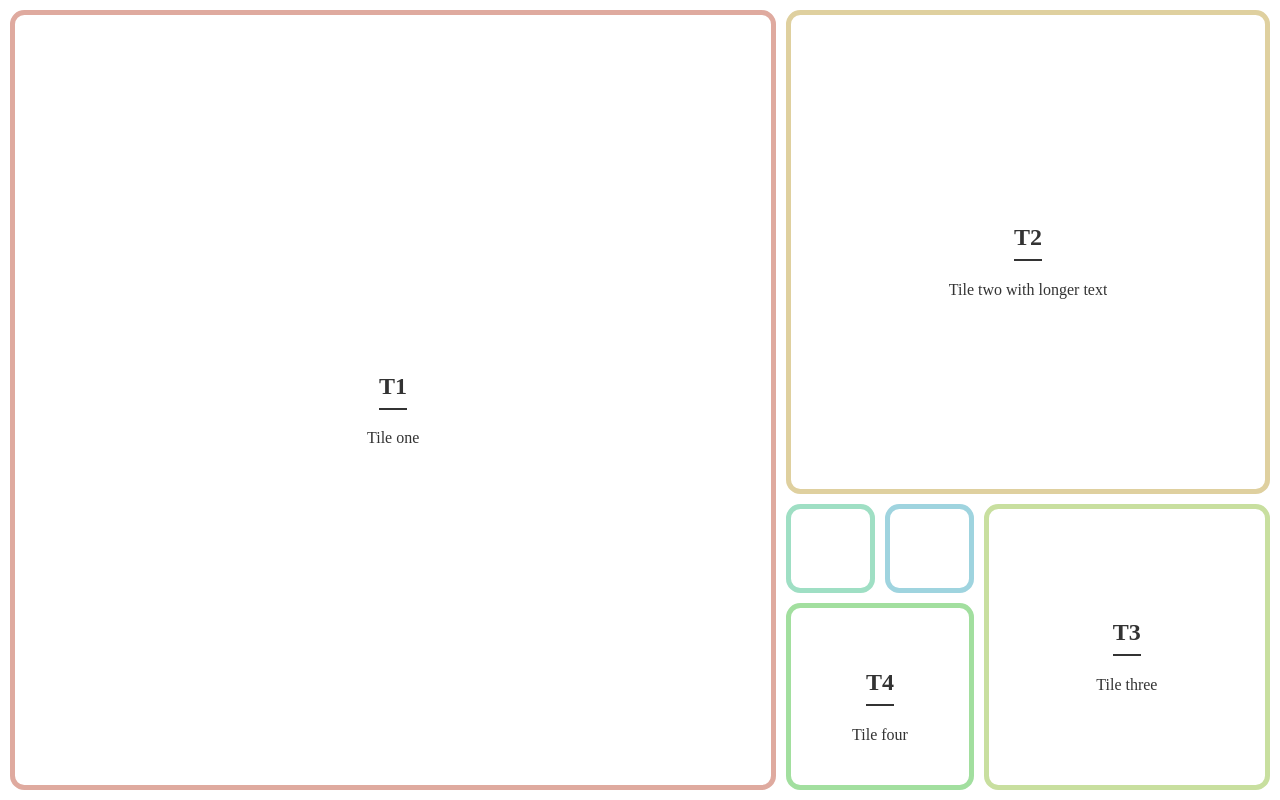
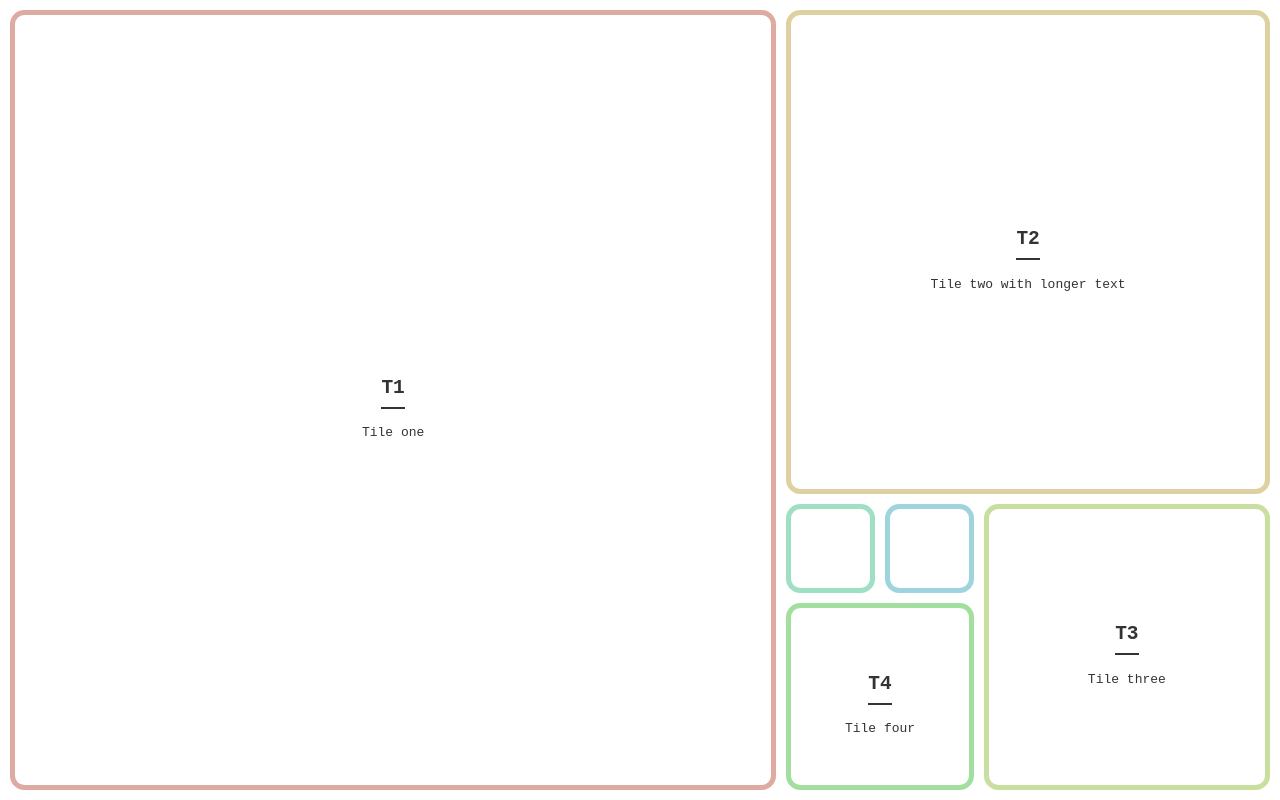
Before and after one commit to endremborza/endremborza.github.io, a SvelteKit app: page / in a window 1280 px wide. Built offline with nearby package versions, Linux system fonts and the light colour scheme.

Commit message:
monospace font

```diff
--- a/src/routes/styles.css
+++ b/src/routes/styles.css
@@ -22,6 +22,7 @@ body {
 	color: var(--text-color);
 	margin: 0px;
 	padding: 0px;
+	font-family: monospace;
 }
 
 h2 {
```
